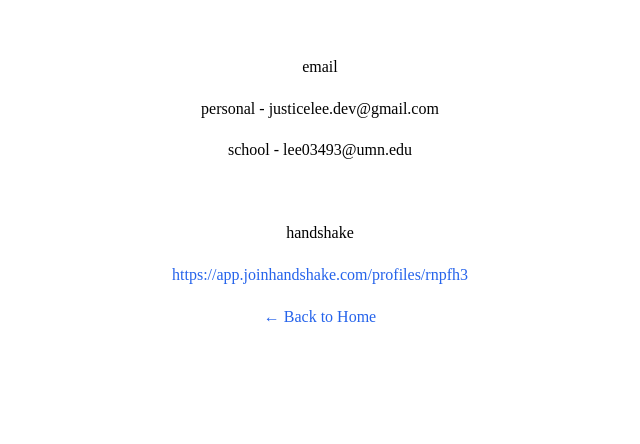
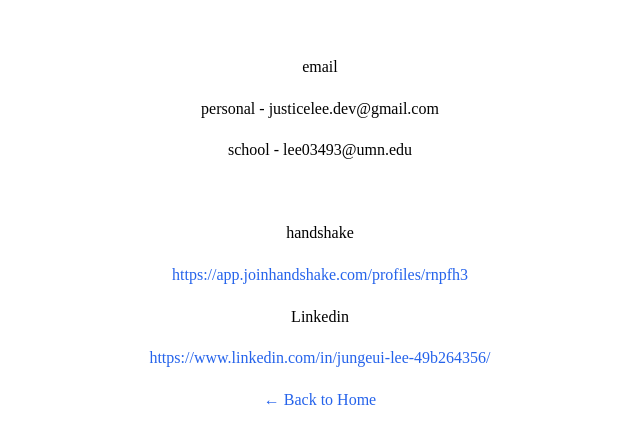
Before and after one commit to JungeuiLee/personalWebsite, a plain HTML site: page contact.html in a window 1280 px wide. Shown: the part 290-734 px from the top of the page, without its empty margins (320-960 px from the left). Drawn offline with Linux system fonts and the light colour scheme.

Commit message:
update linkedin

```diff
--- a/contact.html
+++ b/contact.html
@@ -30,7 +30,8 @@
   <br>
   <p>handshake</p>
   <a href="https://app.joinhandshake.com/profiles/rnpfh3">https://app.joinhandshake.com/profiles/rnpfh3</a>
-
+  <p>Linkedin</p>
+  <a href="https://www.linkedin.com/in/jungeui-lee-49b264356/">https://www.linkedin.com/in/jungeui-lee-49b264356/</a>
 
 
 
```
